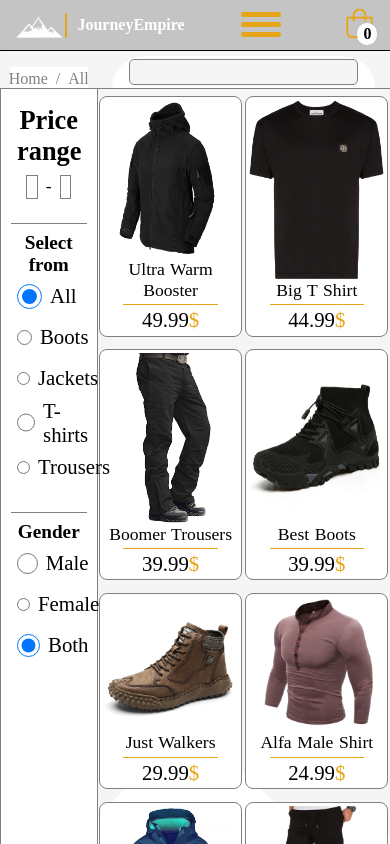
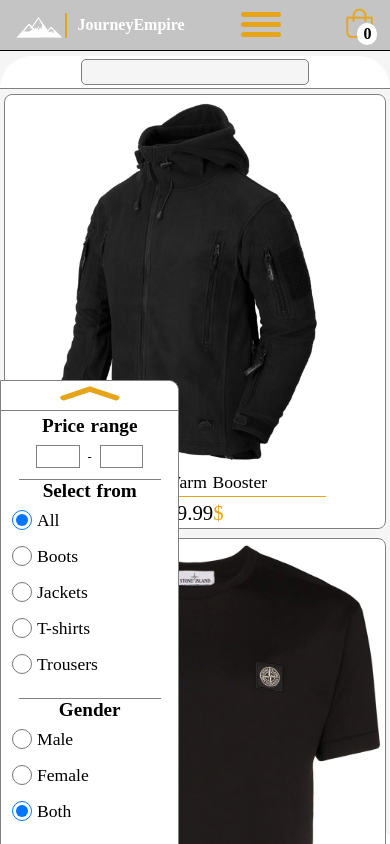
Before and after one commit to Lokostyk/E-coomerce, a React (Create React App) app: page /products in a window 390 px wide. Shown: the top 844 px of the page. Built offline with nearby package versions, Linux system fonts and the light colour scheme; a web font is replaced by a local one.

Commit message:
Small mobile support added

```diff
--- a/src/Components/Basket/Basket.js
+++ b/src/Components/Basket/Basket.js
@@ -1,9 +1,11 @@
 import React from "react"
 import { useSelector } from "react-redux"
+import {hideSearch} from '../../SharedFunctions/mobileExpand'
 
 import BasketItem from "./subcomponents/BasketItem"
 
 export default function Basket() {
+    const docWidth = document.body.clientWidth
     const basket = useSelector((state)=>state.basket.contents)
 
     return (
@@ -22,6 +24,8 @@ export default function Basket() {
                 }
             </div>
             <div className="summary">
+                {docWidth<=800 &&
+                <button className="mobileBasketBtn" onClick={()=>hideSearch()}><img src="/pictures/arrow.svg" /></button>}
                 <div className="stickyScroll" style={{top:"10vh"}}>
                 <h1>Summary</h1>
                 <div className="productSumContainer">
@@ -46,7 +50,7 @@ export default function Basket() {
                     },0)}<span style={{color:"#e6a519"}}>$</span>
                     </p>
                 </div>
-                <button>Checkout</button>
+                <button className="checkoutBtn">Checkout</button>
                 </div>
             </div>
         </section>
--- a/src/Components/Products/Products.js
+++ b/src/Components/Products/Products.js
@@ -3,9 +3,12 @@ import gsap from 'gsap'
 import { ScrollTrigger } from 'gsap/all'
 import ProductsContainer from './subcomponents/ProductsContainer'
 import { useLocation } from 'react-router'
+import {hideSearch} from '../../SharedFunctions/mobileExpand'
+import { Link } from 'react-router-dom'
 
 gsap.registerPlugin(ScrollTrigger)
 export default function Products() {
+    const docWidth = document.body.clientWidth
     let animationRef = useRef(null)
     const {hash} = useLocation()
     const [search,setSearch] = useState("")
@@ -26,17 +29,20 @@ export default function Products() {
     //Animations
     useEffect(()=>{
         const animationFilter = animationRef.querySelector(".search")
-        gsap.to(animationFilter,{scrollTrigger:{trigger:animationFilter,start:"top top",scrub:true},width:"40%",border:"1px solid grey",borderRadius:"2rem"})
+        gsap.to(animationFilter,{scrollTrigger:{trigger:animationFilter,start:"top top",scrub:true},width:`${docWidth>=800?"40%":"80%"}`,border:"1px solid grey",borderRadius:"2rem"})
     },[])
     return (
         <main className="productsContainer" ref={e=>animationRef=e}>
             <section className="breadcrumb">
-                <a>Home</a><span>/</span><a>All</a>
+                <Link to="/" style={{color:"black",textDecoration:"underline"}}>Home</Link><span>/</span><a>All</a>
             </section>
-            <section className="search" style={{width:"90%"}}>
+            <section className="search" style={{width:`${docWidth>=800?"90%":"100%"}`}}>
                 <input value={search} onChange={e=>setSearch(e.target.value)}/>
             </section>
             <section className="filter">
+                {docWidth<=800 &&
+                    <button className="mobileSearchBtn" onClick={()=>hideSearch()}><img src="/pictures/arrow.svg"/></button>
+                }
                 <div className="stickyScroll">
                 <div className="priceRange">
                     <h2>Price range</h2>
--- /dev/null
+++ b/src/SharedFunctions/mobileExpand.js
@@ -0,0 +1,8 @@
+export const hideSearch = ()=> {
+    const filterRef = document.querySelector(".stickyScroll").style
+    if(filterRef.maxHeight === "700px" || filterRef.maxHeight === ""){
+        filterRef.maxHeight = "0px"
+    }else {
+        filterRef.maxHeight = "700px"
+    }
+}
--- a/src/Styles/mediaQuery.scss
+++ b/src/Styles/mediaQuery.scss
@@ -216,7 +216,7 @@
         padding: 0.5rem 0;
         font-size: 1.3rem;
       }
-      button {
+      .checkoutBtn {
         padding: 1rem 3rem;
         font-size: 1.5rem;
       }
@@ -367,7 +367,7 @@
           font-size: 1rem;
         }
       }
-      button {
+      .checkoutBtn {
         padding: 0.7rem 2rem;
         font-size: 1.2rem;
       }
@@ -577,6 +577,113 @@
       }
     }
   }
+  .productsContainer {
+    .breadcrumb {
+      display: none;
+    }
+    .search {
+      grid-column: 1/3;
+    }
+    .mobileSearchBtn {
+      border: none;
+      border-bottom: 1px solid grey;
+      border-top-right-radius: 10px;
+      background-color: #fff;
+    }
+    .filter {
+      position: fixed;
+      left: 0;
+      bottom: -2px;
+      width: 30vw;
+      border-top-right-radius: 10px;
+    }
+    .products {
+      grid-column: 1/3;
+    }
+    .priceRange {
+      font-size: 0.8rem;
+      input {
+        width: 30%;
+      }
+    }
+  }
+  .basketContainer {
+    padding: 0.5rem 0;
+    grid-template: auto 1fr auto / auto;
+    .preview {
+      grid-column: unset;
+      p {
+        padding: 0.5rem 1.2rem;
+      }
+    }
+    .basket {
+      padding: 0.5rem 0;
+      margin-top: 1rem;
+      border-top: 1px solid grey;
+      .itemContainer {
+        margin: 0 auto;
+        width: 98%;
+        font-size: 1.1rem;
+      }
+    }
+    .summary {
+      position: fixed;
+      bottom: 0;
+      left: 0;
+      width: 100vw;
+      background-color: #fff;
+      border-top: 1px solid grey;
+      justify-content: center;
+      flex-direction: row;
+      margin-top: 0;
+      .productSumContainer {
+        height: 15vh;
+      }
+      .mobileBasketBtn {
+        position: absolute;
+        bottom: 100%;
+        left: 50%;
+        border: none;
+        background-color: transparent;
+        transform: translate(-50%, 0);
+      }
+    }
+  }
+}
+@media screen and (max-width: 600px) {
+  .productContainer {
+    .product {
+      flex-direction: column;
+      img {
+        height: auto;
+        width: 80vw;
+        margin-right: unset;
+        margin-top: 0.3rem;
+      }
+      .productInfo {
+        align-items: center;
+        h1 {
+          margin-top: 0;
+        }
+      }
+    }
+  }
+  .productsContainer {
+    .priceRange {
+      padding: 0.2rem 1rem;
+    }
+    form {
+      padding: 0 0.2rem;
+      div {
+        font-size: 1.1rem;
+      }
+      input {
+        margin-right: 0.3rem;
+        height: 20px;
+        width: 20px;
+      }
+    }
+  }
 }
 @media screen and (max-width: 500px) {
   .aboutUs {
@@ -595,4 +702,54 @@
       }
     }
   }
+  .productsContainer .products .productsItem {
+    margin: 0.3rem auto;
+    width: 98%;
+  }
+  .productsContainer .filter {
+    width: 46vw;
+  }
+  .basketContainer {
+    .preview {
+      p {
+        font-size: 0.9rem;
+        padding: 0.5rem 0.6rem;
+      }
+    }
+    .basket {
+      margin-top: 0.5rem;
+      .itemContainer {
+        margin: 0 auto;
+        width: 98%;
+        font-size: 1rem;
+        .productImage {
+          border-radius: 25px 0 0 25px;
+          padding: 0.1rem 0.1rem 0.1rem 1.3rem;
+          padding-right: 0.1rem;
+        }
+        input {
+          height: 25px;
+          width: 30px;
+          font-size: 1rem;
+        }
+        .price {
+          margin: 0 0.2rem;
+        }
+        button {
+          margin: 0 0.3rem;
+          .deleteBtn {
+            height: 25px;
+          }
+          &:last-of-type {
+            margin: 0px;
+          }
+        }
+      }
+    }
+  }
 }
+@media screen and (max-width: 380px) {
+  .mainBackground .mainContent .mainTitle {
+    font-size: 3rem;
+  }
+}
--- a/src/Styles/style.scss
+++ b/src/Styles/style.scss
@@ -28,6 +28,8 @@ html {
   position: sticky;
   left: 0;
   top: 0;
+  max-height: 700px;
+  transition: 1s all;
 }
 .navbar {
   display: flex;
@@ -480,7 +482,7 @@ html {
       border-radius: 8px;
       width: 31%;
       img {
-        flex-grow: 1;
+        margin: auto 0;
       }
       .breaker {
         margin: 0.5rem auto;
@@ -711,7 +713,7 @@ html {
       font-size: 1.65rem;
       border-bottom: 1px solid grey;
     }
-    button {
+    .checkoutBtn {
       padding: 1.5rem 5rem;
       border: none;
       border-radius: 0 0 4rem 4rem;
```
Also changed, not shown: public/pictures/arrow.svg (added).
